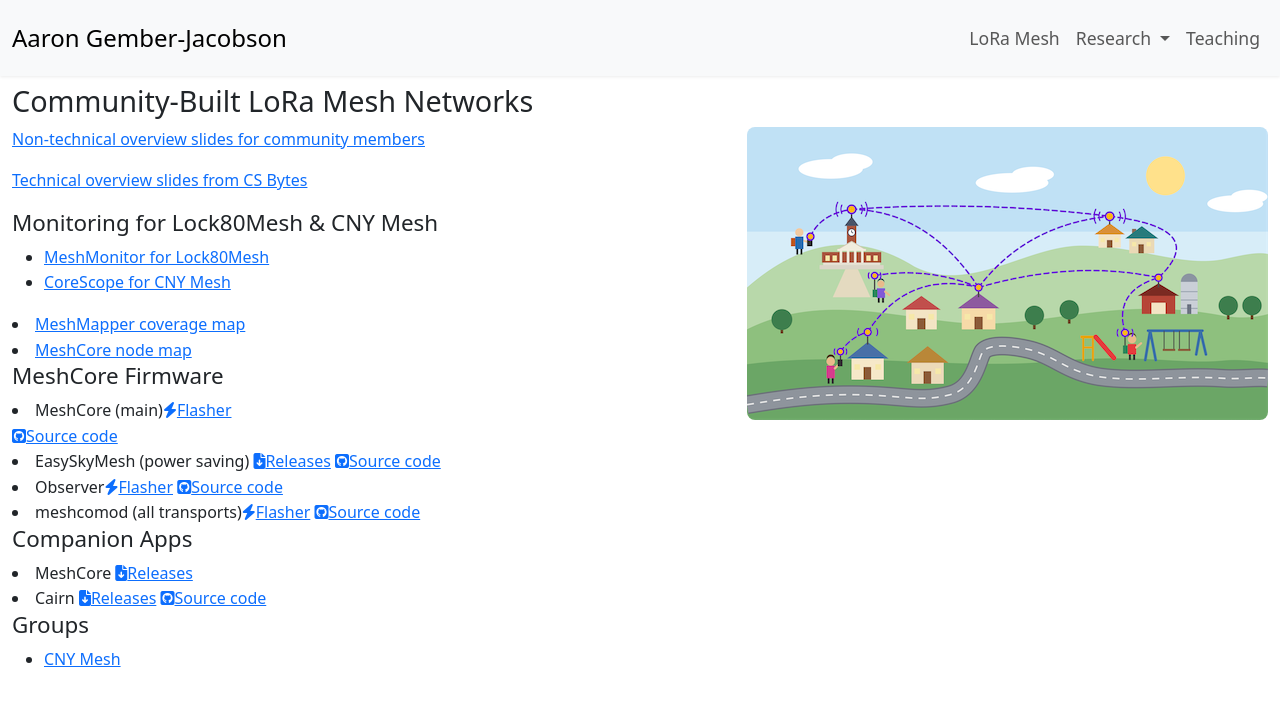
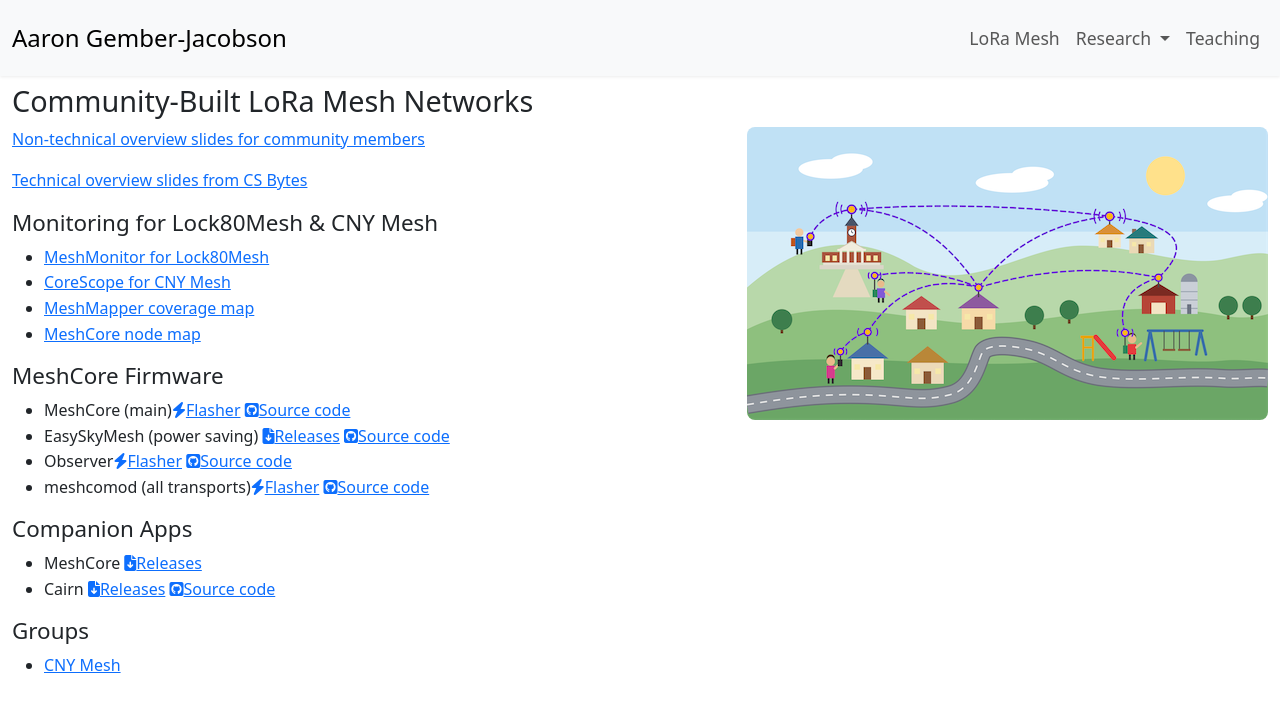
Before and after one commit to agember/agember.github.io, a Jekyll site: the page built from _pages/mesh.html, in a window 1280 px wide. Shown: the top 712 px of the page. Built offline with Jekyll 4.4.1, drawn with Linux system fonts in a browser that asks for light colours; nearby versions of some CDN libraries.

Commit message:
Fix more HTML mistakes on mesh page

```diff
--- a/_pages/mesh.html
+++ b/_pages/mesh.html
@@ -14,22 +14,23 @@ permalink: /mesh/
 <ul>
 <li><a href="https://meshmonitor.gember-jacobson.com/">MeshMonitor for Lock80Mesh</li>
 <li><a href="https://map.cnymeshcore.org/#/live">CoreScope for CNY Mesh</a></li>
-</ul>
 <li><a href="https://syr.meshmapper.net">MeshMapper coverage map</a></li>
 <li><a href="https://map.meshcore.io/?lat=42.8790&lon=-75.3733&zoom=9">MeshCore node map</a></li>
 </ul>
 
 <h2 class="h2">MeshCore Firmware</h2>
-<li>MeshCore (main)<a href="https://flasher.meshcore.io"><i class="fa-solid fa-bolt"></i>Flasher</a></li> <a href="https://github.com/meshcore-dev/meshcore"><i class="fa-brands fa-square-github"></i>Source code</a></li>
+<ul>
+<li>MeshCore (main)<a href="https://flasher.meshcore.io"><i class="fa-solid fa-bolt"></i>Flasher</a> <a href="https://github.com/meshcore-dev/meshcore"><i class="fa-brands fa-square-github"></i>Source code</a></li>
 <li>EasySkyMesh (power saving) <a href="https://github.com/IoTThinks/EasySkyMesh"><i class="fa-solid fa-file-arrow-down"></i>Releases</a> <a href="https://github.com/IoTThinks/MeshCore"><i class="fa-brands fa-square-github"></i>Source code</a></li>
 <li>Observer<a href="https://observer.gessaman.com"><i class="fa-solid fa-bolt"></i>Flasher</a> <a href="https://github.com/agessaman/MeshCore"><i class="fa-brands fa-square-github"></i>Source code</a></li>
 <li>meshcomod (all transports)<a href="https://flasher.meshcomod.com/"><i class="fa-solid fa-bolt"></i>Flasher</a> <a href="https://github.com/ALLFATHER-BV/meshcomod"><i class="fa-brands fa-square-github"></i>Source code</a></li>
 </ul>
 
 <h2 class="h2">Companion Apps</h2>
+<ul>
 <li>MeshCore <a href="https://meshcore.io/#download"><i class="fa-solid fa-file-arrow-down"></i>Releases</a></li>
 <li>Cairn <a href="https://www.cvhvisuals.com/cairn.html"><i class="fa-solid fa-file-arrow-down"></i>Releases</a> <a href="https://github.com/cvhviz/CairnOS"><i class="fa-brands fa-square-github"></i>Source code</a></li>
-</h2>
+</ul>
 
 <h2 class="h2">Groups</h2>
 <ul>
```
